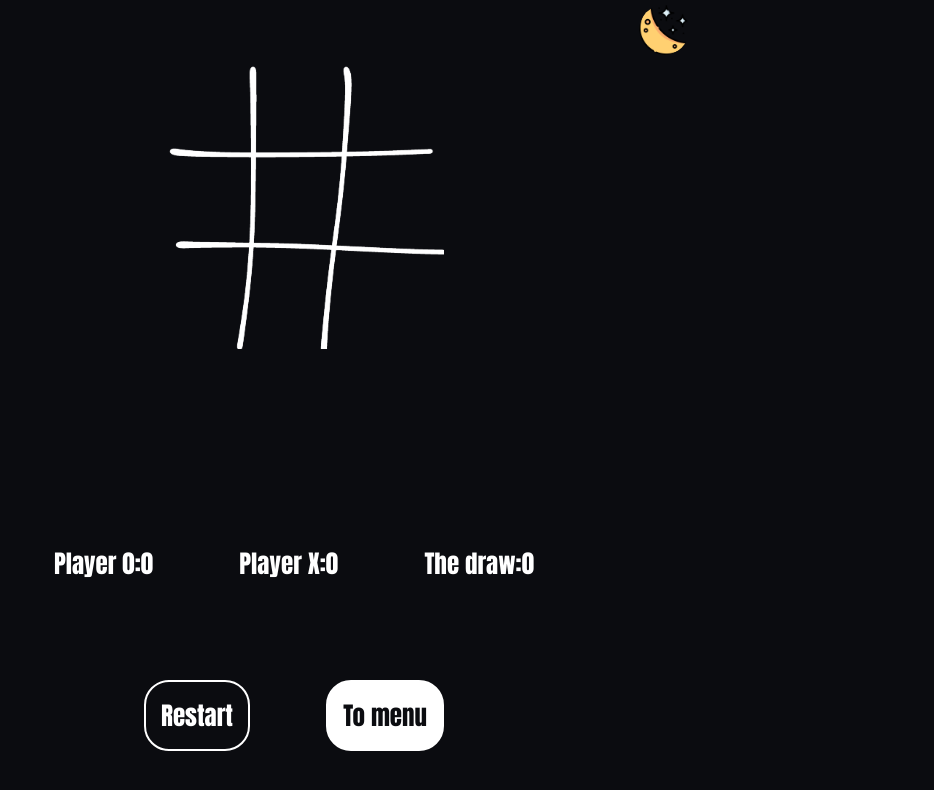
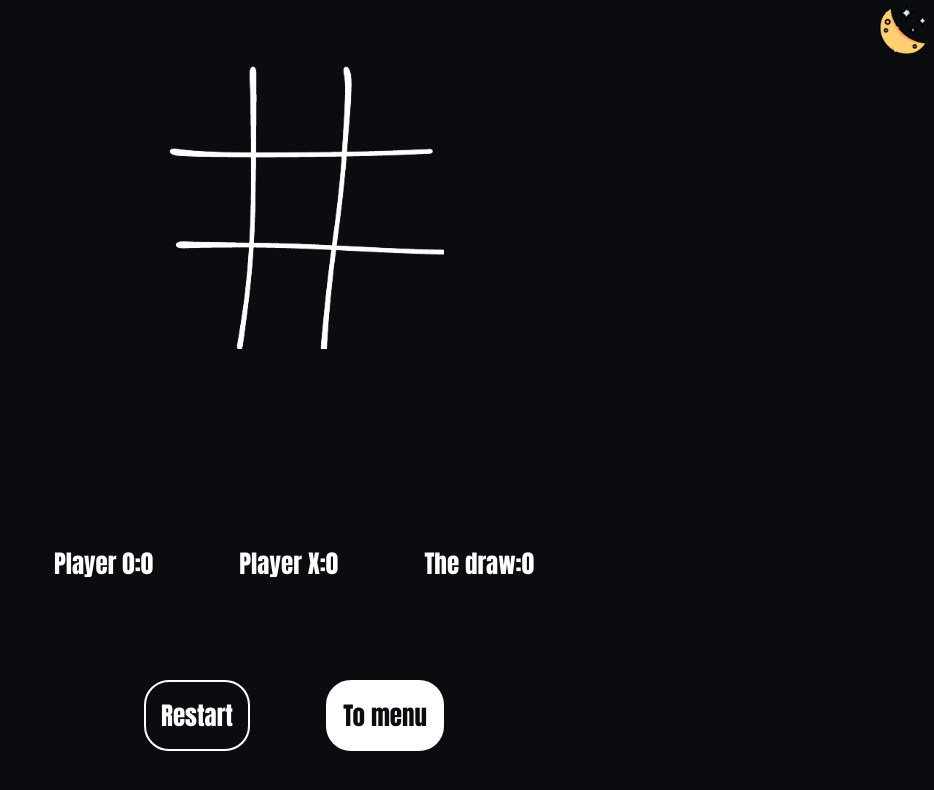
Before and after one commit to ruyy564/tic-tac-toe, a React (Create React App) app: page /twoplayer in a window 1280 px wide. Shown: the top 790 px of the page, without its empty margins (346-1280 px from the left). Built offline with nearby package versions, Linux system fonts and the light colour scheme; a web font is replaced by a local one.

Commit message:
фикс багов с адаптивностью

```diff
--- a/src/components/Wrapper/index.module.css
+++ b/src/components/Wrapper/index.module.css
@@ -8,17 +8,3 @@
     justify-content: space-around;
     margin: 0 auto;
 }
-
-@media (max-height: 600px) {
-    .root {
-        height: 600px;
-    }
-
-}
-
-@media (max-width: 320px) {
-    .root {
-        width: 320px;
-    }
-
-}
--- a/src/index.css
+++ b/src/index.css
@@ -22,11 +22,30 @@
   box-sizing: border-box;
   font-size: 25px;
   font-family: 'Anton', sans-serif;
+}
+
+html, body {
+  height: 100vh;
+  width: 100vw;
+  color: var(--secondary);
   background: var(--primary);
+}
+
+button {
   color: var(--secondary);
+  background: var(--primary);
 }
 
 #root {
   height: 100vh;
   width: 100vw;
 }
+
+input,
+textarea,
+button,
+select,
+div, span,
+a {
+  -webkit-tap-highlight-color: transparent;
+}
--- a/src/pages/MenuPage/index.module.css
+++ b/src/pages/MenuPage/index.module.css
@@ -5,18 +5,6 @@
     flex-direction: column;
     align-items: center;
     justify-content: center;
+    min-height: 200px;
+    min-width: 300px;
 }
-
-@media (max-height: 200px) {
-    .root {
-        height: 200px;
-    }
-
-}
-
-@media (max-width: 320px) {
-    .root {
-        width: 320px;
-    }
-
-}
--- a/src/pages/TwoPlayerGamePage/index.jsx
+++ b/src/pages/TwoPlayerGamePage/index.jsx
@@ -34,8 +34,8 @@ const TwoPlayerGamePage = () => {
             To menu
           </Link>
         </div>
-        <SwitchThemeButton />
       </Wrapper>
+      <SwitchThemeButton />
     </div>
   );
 };
--- a/src/pages/TwoPlayerGamePage/index.module.css
+++ b/src/pages/TwoPlayerGamePage/index.module.css
@@ -1,5 +1,8 @@
 .root {
     height: 100%;
+    position: relative;
+    min-height: 600px;
+    min-width: 370px;
 }
 
 .buttonGroup {
```
